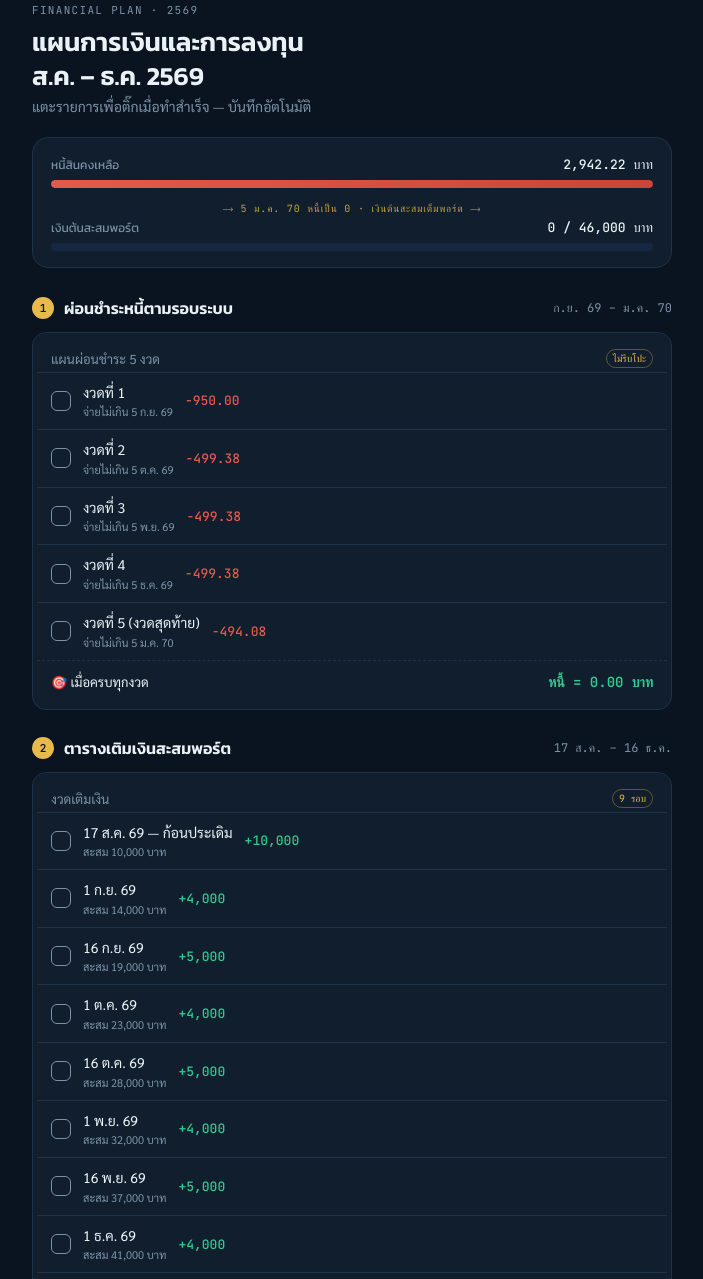
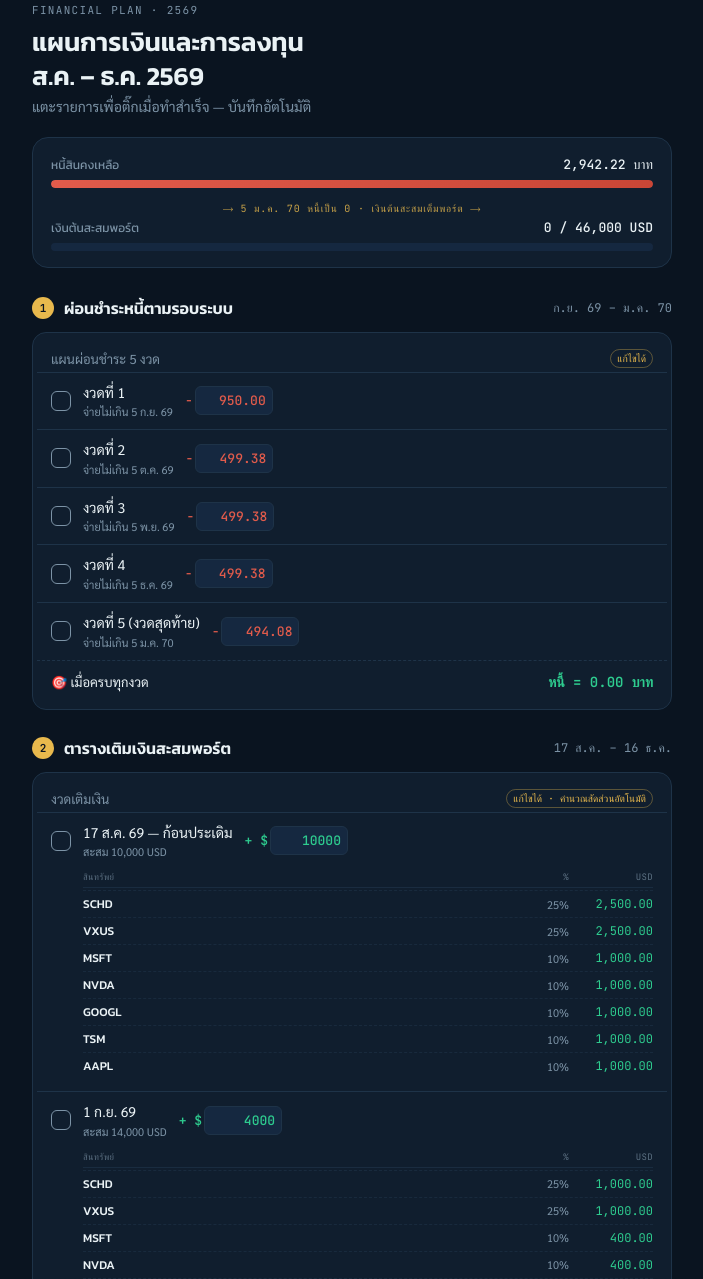
Before and after one commit to akadechmanowan8/DCAmasterplan, a plain HTML site: page index.html in a window 1280 px wide. Shown: the part 21-1300 px from the top of the page, without its empty margins (288-991 px from the left). Drawn offline with Linux system fonts and the light colour scheme.

Commit message:
Add files via upload

```diff
--- a/index.html
+++ b/index.html
@@ -143,6 +143,48 @@
   .item-amt.in{color:var(--growth);}
   .item-amt.neutral{color:var(--text-dim);}
 
+  .amt-wrap{
+    display:flex; align-items:center; gap:2px;
+    font-family:'JetBrains Mono',monospace; font-size:13px; font-weight:500;
+  }
+  .amt-wrap.out{color:var(--debt);}
+  .amt-wrap.in{color:var(--growth);}
+  .amt-input{
+    width:78px; text-align:right;
+    background:var(--surface-2); border:1px solid var(--border);
+    border-radius:6px; color:inherit;
+    font-family:'JetBrains Mono',monospace; font-size:13px; font-weight:500;
+    padding:5px 6px; -moz-appearance:textfield;
+  }
+  .amt-input::-webkit-outer-spin-button, .amt-input::-webkit-inner-spin-button{
+    -webkit-appearance:none; margin:0;
+  }
+  .amt-input:focus{outline:1.5px solid var(--gold); border-color:var(--gold);}
+
+  .port-block{border-top:1px solid var(--border);}
+  .port-block:first-child{border-top:none;}
+  .port-block .item{border-top:none;}
+  .alloc-mini{
+    padding:2px 14px 12px 46px;
+  }
+  .alloc-mini-head{
+    display:grid; grid-template-columns:1fr 44px 80px;
+    gap:4px; font-size:9px; color:var(--text-dim); opacity:.7;
+    padding-bottom:4px; border-bottom:1px solid var(--border); margin-bottom:2px;
+    font-family:'JetBrains Mono',monospace; letter-spacing:.04em;
+  }
+  .alloc-mini-head span:not(:first-child){text-align:right;}
+  .alloc-mini-row{
+    display:grid; grid-template-columns:1fr 44px 80px;
+    gap:4px; align-items:center;
+    padding:4px 0; font-size:12px;
+    border-top:1px dashed rgba(30,51,72,.6);
+  }
+  .alloc-mini-row:first-of-type{border-top:none;}
+  .alloc-mini-name{font-family:'Kanit',sans-serif; font-weight:500;}
+  .alloc-mini-pct{color:var(--text-dim); font-size:11px; text-align:right;}
+  .alloc-mini-usd{font-family:'JetBrains Mono',monospace; color:var(--growth); text-align:right;}
+
   .status-line{
     padding:12px 14px; border-top:1px dashed var(--border);
     font-size:13px; display:flex; justify-content:space-between; align-items:center;
@@ -202,7 +244,7 @@
       </div>
       <div class="baton">⟶ 5 ม.ค. 70 หนี้เป็น 0 · เงินต้นสะสมเต็มพอร์ต ⟶</div>
       <div class="handoff-row">
-        <div class="handoff-label"><span>เงินต้นสะสมพอร์ต</span><b id="portLabel">0 / 46,000 บาท</b></div>
+        <div class="handoff-label"><span>เงินต้นสะสมพอร์ต</span><b id="portLabel">0 / 46,000 USD</b></div>
         <div class="track"><div class="fill growth" id="portBar" style="width:0%"></div></div>
       </div>
     </div>
@@ -217,12 +259,12 @@
     </div>
 
     <div class="card">
-      <div class="card-title">แผนผ่อนชำระ 5 งวด <span class="tag">ไม่รีบโปะ</span></div>
-      <div class="item debt-item" data-id="debt-1" data-amt="950.00"><div class="box"><svg width="12" height="12" viewBox="0 0 12 12"><path d="M2 6l3 3 5-6" stroke="#0A1420" stroke-width="2" fill="none"/></svg></div><div><div class="item-label">งวดที่ 1</div><div class="item-sub">จ่ายไม่เกิน 5 ก.ย. 69</div></div><div class="item-amt out">−950.00</div></div>
-      <div class="item debt-item" data-id="debt-2" data-amt="499.38"><div class="box"><svg width="12" height="12" viewBox="0 0 12 12"><path d="M2 6l3 3 5-6" stroke="#0A1420" stroke-width="2" fill="none"/></svg></div><div><div class="item-label">งวดที่ 2</div><div class="item-sub">จ่ายไม่เกิน 5 ต.ค. 69</div></div><div class="item-amt out">−499.38</div></div>
-      <div class="item debt-item" data-id="debt-3" data-amt="499.38"><div class="box"><svg width="12" height="12" viewBox="0 0 12 12"><path d="M2 6l3 3 5-6" stroke="#0A1420" stroke-width="2" fill="none"/></svg></div><div><div class="item-label">งวดที่ 3</div><div class="item-sub">จ่ายไม่เกิน 5 พ.ย. 69</div></div><div class="item-amt out">−499.38</div></div>
-      <div class="item debt-item" data-id="debt-4" data-amt="499.38"><div class="box"><svg width="12" height="12" viewBox="0 0 12 12"><path d="M2 6l3 3 5-6" stroke="#0A1420" stroke-width="2" fill="none"/></svg></div><div><div class="item-label">งวดที่ 4</div><div class="item-sub">จ่ายไม่เกิน 5 ธ.ค. 69</div></div><div class="item-amt out">−499.38</div></div>
-      <div class="item debt-item" data-id="debt-5" data-amt="494.08"><div class="box"><svg width="12" height="12" viewBox="0 0 12 12"><path d="M2 6l3 3 5-6" stroke="#0A1420" stroke-width="2" fill="none"/></svg></div><div><div class="item-label">งวดที่ 5 (งวดสุดท้าย)</div><div class="item-sub">จ่ายไม่เกิน 5 ม.ค. 70</div></div><div class="item-amt out">−494.08</div></div>
+      <div class="card-title">แผนผ่อนชำระ 5 งวด <span class="tag">แก้ไขได้</span></div>
+      <div class="item debt-item" data-id="debt-1"><div class="box"><svg width="12" height="12" viewBox="0 0 12 12"><path d="M2 6l3 3 5-6" stroke="#0A1420" stroke-width="2" fill="none"/></svg></div><div><div class="item-label">งวดที่ 1</div><div class="item-sub">จ่ายไม่เกิน 5 ก.ย. 69</div></div><div class="amt-wrap out"><span>−</span><input type="number" class="amt-input" id="amt-debt-1" value="950.00" step="0.01" inputmode="decimal"></div></div>
+      <div class="item debt-item" data-id="debt-2"><div class="box"><svg width="12" height="12" viewBox="0 0 12 12"><path d="M2 6l3 3 5-6" stroke="#0A1420" stroke-width="2" fill="none"/></svg></div><div><div class="item-label">งวดที่ 2</div><div class="item-sub">จ่ายไม่เกิน 5 ต.ค. 69</div></div><div class="amt-wrap out"><span>−</span><input type="number" class="amt-input" id="amt-debt-2" value="499.38" step="0.01" inputmode="decimal"></div></div>
+      <div class="item debt-item" data-id="debt-3"><div class="box"><svg width="12" height="12" viewBox="0 0 12 12"><path d="M2 6l3 3 5-6" stroke="#0A1420" stroke-width="2" fill="none"/></svg></div><div><div class="item-label">งวดที่ 3</div><div class="item-sub">จ่ายไม่เกิน 5 พ.ย. 69</div></div><div class="amt-wrap out"><span>−</span><input type="number" class="amt-input" id="amt-debt-3" value="499.38" step="0.01" inputmode="decimal"></div></div>
+      <div class="item debt-item" data-id="debt-4"><div class="box"><svg width="12" height="12" viewBox="0 0 12 12"><path d="M2 6l3 3 5-6" stroke="#0A1420" stroke-width="2" fill="none"/></svg></div><div><div class="item-label">งวดที่ 4</div><div class="item-sub">จ่ายไม่เกิน 5 ธ.ค. 69</div></div><div class="amt-wrap out"><span>−</span><input type="number" class="amt-input" id="amt-debt-4" value="499.38" step="0.01" inputmode="decimal"></div></div>
+      <div class="item debt-item" data-id="debt-5"><div class="box"><svg width="12" height="12" viewBox="0 0 12 12"><path d="M2 6l3 3 5-6" stroke="#0A1420" stroke-width="2" fill="none"/></svg></div><div><div class="item-label">งวดที่ 5 (งวดสุดท้าย)</div><div class="item-sub">จ่ายไม่เกิน 5 ม.ค. 70</div></div><div class="amt-wrap out"><span>−</span><input type="number" class="amt-input" id="amt-debt-5" value="494.08" step="0.01" inputmode="decimal"></div></div>
       <div class="status-line"><span>🎯 เมื่อครบทุกงวด</span><b style="color:var(--growth)">หนี้ = 0.00 บาท</b></div>
     </div>
   </section>
@@ -236,41 +278,49 @@
     </div>
 
     <div class="card">
-      <div class="card-title">งวดเติมเงิน <span class="tag">9 รอบ</span></div>
-      <div class="item port-item" data-id="port-1" data-cum="10000"><div class="box"><svg width="12" height="12" viewBox="0 0 12 12"><path d="M2 6l3 3 5-6" stroke="#0A1420" stroke-width="2" fill="none"/></svg></div><div><div class="item-label">17 ส.ค. 69 — ก้อนประเดิม</div><div class="item-sub">สะสม 10,000 บาท</div></div><div class="item-amt in">+10,000</div></div>
-      <div class="item port-item" data-id="port-2" data-cum="14000"><div class="box"><svg width="12" height="12" viewBox="0 0 12 12"><path d="M2 6l3 3 5-6" stroke="#0A1420" stroke-width="2" fill="none"/></svg></div><div><div class="item-label">1 ก.ย. 69</div><div class="item-sub">สะสม 14,000 บาท</div></div><div class="item-amt in">+4,000</div></div>
-      <div class="item port-item" data-id="port-3" data-cum="19000"><div class="box"><svg width="12" height="12" viewBox="0 0 12 12"><path d="M2 6l3 3 5-6" stroke="#0A1420" stroke-width="2" fill="none"/></svg></div><div><div class="item-label">16 ก.ย. 69</div><div class="item-sub">สะสม 19,000 บาท</div></div><div class="item-amt in">+5,000</div></div>
-      <div class="item port-item" data-id="port-4" data-cum="23000"><div class="box"><svg width="12" height="12" viewBox="0 0 12 12"><path d="M2 6l3 3 5-6" stroke="#0A1420" stroke-width="2" fill="none"/></svg></div><div><div class="item-label">1 ต.ค. 69</div><div class="item-sub">สะสม 23,000 บาท</div></div><div class="item-amt in">+4,000</div></div>
-      <div class="item port-item" data-id="port-5" data-cum="28000"><div class="box"><svg width="12" height="12" viewBox="0 0 12 12"><path d="M2 6l3 3 5-6" stroke="#0A1420" stroke-width="2" fill="none"/></svg></div><div><div class="item-label">16 ต.ค. 69</div><div class="item-sub">สะสม 28,000 บาท</div></div><div class="item-amt in">+5,000</div></div>
-      <div class="item port-item" data-id="port-6" data-cum="32000"><div class="box"><svg width="12" height="12" viewBox="0 0 12 12"><path d="M2 6l3 3 5-6" stroke="#0A1420" stroke-width="2" fill="none"/></svg></div><div><div class="item-label">1 พ.ย. 69</div><div class="item-sub">สะสม 32,000 บาท</div></div><div class="item-amt in">+4,000</div></div>
-      <div class="item port-item" data-id="port-7" data-cum="37000"><div class="box"><svg width="12" height="12" viewBox="0 0 12 12"><path d="M2 6l3 3 5-6" stroke="#0A1420" stroke-width="2" fill="none"/></svg></div><div><div class="item-label">16 พ.ย. 69</div><div class="item-sub">สะสม 37,000 บาท</div></div><div class="item-amt in">+5,000</div></div>
-      <div class="item port-item" data-id="port-8" data-cum="41000"><div class="box"><svg width="12" height="12" viewBox="0 0 12 12"><path d="M2 6l3 3 5-6" stroke="#0A1420" stroke-width="2" fill="none"/></svg></div><div><div class="item-label">1 ธ.ค. 69</div><div class="item-sub">สะสม 41,000 บาท</div></div><div class="item-amt in">+4,000</div></div>
-      <div class="item port-item" data-id="port-9" data-cum="46000"><div class="box"><svg width="12" height="12" viewBox="0 0 12 12"><path d="M2 6l3 3 5-6" stroke="#0A1420" stroke-width="2" fill="none"/></svg></div><div><div class="item-label">16 ธ.ค. 69 — งวดสุดท้าย</div><div class="item-sub">สะสม 46,000 บาท</div></div><div class="item-amt in">+5,000</div></div>
-    </div>
-
-    <div class="card">
-      <div class="card-title">สัดส่วนการลงทุน · งวด 4,000 บาท <span class="tag">1 ของเดือน</span></div>
-      <div class="alloc">
-        <div class="alloc-row"><div><span class="alloc-name">SCHD</span><span class="alloc-pct">25%</span></div><div class="alloc-val">1,000</div></div>
-        <div class="alloc-row"><div><span class="alloc-name">VXUS</span><span class="alloc-pct">25%</span></div><div class="alloc-val">1,000</div></div>
-        <div class="alloc-row"><div><span class="alloc-name">MSFT</span><span class="alloc-pct">10%</span></div><div class="alloc-val">400</div></div>
-        <div class="alloc-row"><div><span class="alloc-name">NVDA</span><span class="alloc-pct">10%</span></div><div class="alloc-val">400</div></div>
-        <div class="alloc-row"><div><span class="alloc-name">GOOGL</span><span class="alloc-pct">10%</span></div><div class="alloc-val">400</div></div>
-        <div class="alloc-row"><div><span class="alloc-name">TSM</span><span class="alloc-pct">10%</span></div><div class="alloc-val">400</div></div>
-        <div class="alloc-row"><div><span class="alloc-name">AAPL</span><span class="alloc-pct">10%</span></div><div class="alloc-val">400</div></div>
+      <div class="card-title">งวดเติมเงิน <span class="tag">แก้ไขได้ · คำนวณสัดส่วนอัตโนมัติ</span></div>
+      <div class="port-block" data-id="port-1">
+        <div class="item port-item" data-id="port-1"><div class="box"><svg width="12" height="12" viewBox="0 0 12 12"><path d="M2 6l3 3 5-6" stroke="#0A1420" stroke-width="2" fill="none"/></svg></div><div><div class="item-label">17 ส.ค. 69 — ก้อนประเดิม</div><div class="item-sub" id="cum-port-1">สะสม 10,000 USD</div></div><div class="amt-wrap in"><span>+ $</span><input type="number" class="amt-input" id="amt-port-1" value="10000" step="1" inputmode="decimal"></div></div>
+        <div class="alloc-mini" id="alloc-port-1"></div>
+      </div>
+      <div class="port-block" data-id="port-2">
+        <div class="item port-item" data-id="port-2"><div class="box"><svg width="12" height="12" viewBox="0 0 12 12"><path d="M2 6l3 3 5-6" stroke="#0A1420" stroke-width="2" fill="none"/></svg></div><div><div class="item-label">1 ก.ย. 69</div><div class="item-sub" id="cum-port-2">สะสม 14,000 USD</div></div><div class="amt-wrap in"><span>+ $</span><input type="number" class="amt-input" id="amt-port-2" value="4000" step="1" inputmode="decimal"></div></div>
+        <div class="alloc-mini" id="alloc-port-2"></div>
+      </div>
+      <div class="port-block" data-id="port-3">
+        <div class="item port-item" data-id="port-3"><div class="box"><svg width="12" height="12" viewBox="0 0 12 12"><path d="M2 6l3 3 5-6" stroke="#0A1420" stroke-width="2" fill="none"/></svg></div><div><div class="item-label">16 ก.ย. 69</div><div class="item-sub" id="cum-port-3">สะสม 19,000 USD</div></div><div class="amt-wrap in"><span>+ $</span><input type="number" class="amt-input" id="amt-port-3" value="5000" step="1" inputmode="decimal"></div></div>
+        <div class="alloc-mini" id="alloc-port-3"></div>
+      </div>
+      <div class="port-block" data-id="port-4">
+        <div class="item port-item" data-id="port-4"><div class="box"><svg width="12" height="12" viewBox="0 0 12 12"><path d="M2 6l3 3 5-6" stroke="#0A1420" stroke-width="2" fill="none"/></svg></div><div><div class="item-label">1 ต.ค. 69</div><div class="item-sub" id="cum-port-4">สะสม 23,000 USD</div></div><div class="amt-wrap in"><span>+ $</span><input type="number" class="amt-input" id="amt-port-4" value="4000" step="1" inputmode="decimal"></div></div>
+        <div class="alloc-mini" id="alloc-port-4"></div>
+      </div>
+      <div class="port-block" data-id="port-5">
+        <div class="item port-item" data-id="port-5"><div class="box"><svg width="12" height="12" viewBox="0 0 12 12"><path d="M2 6l3 3 5-6" stroke="#0A1420" stroke-width="2" fill="none"/></svg></div><div><div class="item-label">16 ต.ค. 69</div><div class="item-sub" id="cum-port-5">สะสม 28,000 USD</div></div><div class="amt-wrap in"><span>+ $</span><input type="number" class="amt-input" id="amt-port-5" value="5000" step="1" inputmode="decimal"></div></div>
+        <div class="alloc-mini" id="alloc-port-5"></div>
+      </div>
+      <div class="port-block" data-id="port-6">
+        <div class="item port-item" data-id="port-6"><div class="box"><svg width="12" height="12" viewBox="0 0 12 12"><path d="M2 6l3 3 5-6" stroke="#0A1420" stroke-width="2" fill="none"/></svg></div><div><div class="item-label">1 พ.ย. 69</div><div class="item-sub" id="cum-port-6">สะสม 32,000 USD</div></div><div class="amt-wrap in"><span>+ $</span><input type="number" class="amt-input" id="amt-port-6" value="4000" step="1" inputmode="decimal"></div></div>
+        <div class="alloc-mini" id="alloc-port-6"></div>
+      </div>
+      <div class="port-block" data-id="port-7">
+        <div class="item port-item" data-id="port-7"><div class="box"><svg width="12" height="12" viewBox="0 0 12 12"><path d="M2 6l3 3 5-6" stroke="#0A1420" stroke-width="2" fill="none"/></svg></div><div><div class="item-label">16 พ.ย. 69</div><div class="item-sub" id="cum-port-7">สะสม 37,000 USD</div></div><div class="amt-wrap in"><span>+ $</span><input type="number" class="amt-input" id="amt-port-7" value="5000" step="1" inputmode="decimal"></div></div>
+        <div class="alloc-mini" id="alloc-port-7"></div>
+      </div>
+      <div class="port-block" data-id="port-8">
+        <div class="item port-item" data-id="port-8"><div class="box"><svg width="12" height="12" viewBox="0 0 12 12"><path d="M2 6l3 3 5-6" stroke="#0A1420" stroke-width="2" fill="none"/></svg></div><div><div class="item-label">1 ธ.ค. 69</div><div class="item-sub" id="cum-port-8">สะสม 41,000 USD</div></div><div class="amt-wrap in"><span>+ $</span><input type="number" class="amt-input" id="amt-port-8" value="4000" step="1" inputmode="decimal"></div></div>
+        <div class="alloc-mini" id="alloc-port-8"></div>
+      </div>
+      <div class="port-block" data-id="port-9">
+        <div class="item port-item" data-id="port-9"><div class="box"><svg width="12" height="12" viewBox="0 0 12 12"><path d="M2 6l3 3 5-6" stroke="#0A1420" stroke-width="2" fill="none"/></svg></div><div><div class="item-label">16 ธ.ค. 69 — งวดสุดท้าย</div><div class="item-sub" id="cum-port-9">สะสม 46,000 USD</div></div><div class="amt-wrap in"><span>+ $</span><input type="number" class="amt-input" id="amt-port-9" value="5000" step="1" inputmode="decimal"></div></div>
+        <div class="alloc-mini" id="alloc-port-9"></div>
       </div>
     </div>
 
     <div class="card">
-      <div class="card-title">สัดส่วนการลงทุน · งวด 5,000 บาท <span class="tag">16–17 ของเดือน</span></div>
-      <div class="alloc">
-        <div class="alloc-row"><div><span class="alloc-name">SCHD</span><span class="alloc-pct">25%</span></div><div class="alloc-val">1,250</div></div>
-        <div class="alloc-row"><div><span class="alloc-name">VXUS</span><span class="alloc-pct">25%</span></div><div class="alloc-val">1,250</div></div>
-        <div class="alloc-row"><div><span class="alloc-name">MSFT</span><span class="alloc-pct">10%</span></div><div class="alloc-val">500</div></div>
-        <div class="alloc-row"><div><span class="alloc-name">NVDA</span><span class="alloc-pct">10%</span></div><div class="alloc-val">500</div></div>
-        <div class="alloc-row"><div><span class="alloc-name">GOOGL</span><span class="alloc-pct">10%</span></div><div class="alloc-val">500</div></div>
-        <div class="alloc-row"><div><span class="alloc-name">TSM</span><span class="alloc-pct">10%</span></div><div class="alloc-val">500</div></div>
-        <div class="alloc-row"><div><span class="alloc-name">AAPL</span><span class="alloc-pct">10%</span></div><div class="alloc-val">500</div></div>
+      <div class="card-title">สูตรคำนวณสัดส่วน <span class="tag">ETF 50% : หุ้น 50%</span></div>
+      <div class="alloc" style="font-size:12px; color:var(--text-dim); line-height:1.9; padding-top:0;">
+        ETF (SCHD 25% + VXUS 25%) และหุ้นรายตัว 5 ตัว (MSFT · NVDA · GOOGL · TSM · AAPL) ตัวละ 10% เท่ากัน — พิมพ์ยอดเงิน (USD) ในแต่ละงวดด้านบน ระบบคำนวณสัดส่วนให้อัตโนมัติทันที ไม่ต้องแปลงค่าเงินอีกต่อไป
       </div>
     </div>
   </section>
@@ -281,7 +331,7 @@
     <div class="finale-goal">
       🎯 เป้าหมายสิ้นปี 2569<br>
       หนี้สิน: <b>0.00 บาท</b> (หมดเกลี้ยง 100%)<br>
-      เงินต้นสะสม: <b>46,000 บาท</b><br>
+      เงินต้นสะสม: <b>46,000 USD</b><br>
       ประมาณการมูลค่าพอร์ตรวมผลตอบแทน: <b>~47,300 – 50,000+ บาท</b>
     </div>
   </div>
@@ -292,39 +342,81 @@
 
 <script>
 const STORAGE_KEY = 'financial-plan-2569-checklist';
+const AMT_KEY = 'financial-plan-2569-amounts';
 const items = Array.from(document.querySelectorAll('.item[data-id]'));
-const debtItems = document.querySelectorAll('.debt-item');
-const portItems = document.querySelectorAll('.port-item');
-const debtTotal = 2942.22;
-const portGoal = 46000;
+const debtIds = ['debt-1','debt-2','debt-3','debt-4','debt-5'];
+const portIds = ['port-1','port-2','port-3','port-4','port-5','port-6','port-7','port-8','port-9'];
+const portDates = {
+  'port-1':'17 ส.ค. 69 — ก้อนประเดิม','port-2':'1 ก.ย. 69','port-3':'16 ก.ย. 69',
+  'port-4':'1 ต.ค. 69','port-5':'16 ต.ค. 69','port-6':'1 พ.ย. 69',
+  'port-7':'16 พ.ย. 69','port-8':'1 ธ.ค. 69','port-9':'16 ธ.ค. 69 — งวดสุดท้าย'
+};
+const ASSETS = [
+  {key:'SCHD', pct:0.25}, {key:'VXUS', pct:0.25},
+  {key:'MSFT', pct:0.10}, {key:'NVDA', pct:0.10}, {key:'GOOGL', pct:0.10},
+  {key:'TSM', pct:0.10}, {key:'AAPL', pct:0.10}
+];
 
-let state = {};
+let state = {};   // checked state per item id
+let amounts = {}; // current amount per item id (USD)
 
-function fmt(n){
-  return n.toLocaleString(undefined, {minimumFractionDigits:2, maximumFractionDigits:2});
+function fmt2(n){ return n.toLocaleString(undefined, {minimumFractionDigits:2, maximumFractionDigits:2}); }
+function fmt0(n){ return Math.round(n).toLocaleString(); }
+function fmtUsd(n){ return n.toLocaleString(undefined, {minimumFractionDigits:2, maximumFractionDigits:2}); }
+
+function getAmt(id, fallback){
+  const v = parseFloat(amounts[id]);
+  return isNaN(v) ? fallback : v;
+}
+
+function renderAllocFor(id){
+  const amt = getAmt(id, 0);
+  const el = document.getElementById('alloc-' + id);
+  if(!el) return;
+  const head = `<div class="alloc-mini-head"><span>สินทรัพย์</span><span>%</span><span>USD</span></div>`;
+  const rows = ASSETS.map(a=>{
+    const val = amt * a.pct;
+    return `<div class="alloc-mini-row">
+      <span class="alloc-mini-name">${a.key}</span>
+      <span class="alloc-mini-pct">${Math.round(a.pct*100)}%</span>
+      <span class="alloc-mini-usd">${fmtUsd(val)}</span>
+    </div>`;
+  }).join('');
+  el.innerHTML = head + rows;
+}
+
+function recomputeDebt(){
+  let total = 0, paid = 0;
+  debtIds.forEach(id=>{
+    const amt = getAmt(id, 0);
+    total += amt;
+    if(state[id]) paid += amt;
+  });
+  const remaining = Math.max(0, total - paid);
+  const pct = total ? Math.min(100, (paid/total)*100) : 0;
+  document.getElementById('debtBar').style.width = (100-pct) + '%';
+  document.getElementById('debtLabel').textContent = fmt2(remaining) + ' บาท';
+}
+
+function recomputePortfolio(){
+  let running = 0, checkedCum = 0;
+  portIds.forEach(id=>{
+    const amt = getAmt(id, 0);
+    running += amt;
+    const subEl = document.getElementById('cum-' + id);
+    if(subEl) subEl.textContent = 'สะสม ' + fmt0(running) + ' USD';
+    if(state[id]) checkedCum = running;
+    renderAllocFor(id);
+  });
+  const goal = running; // total of all 9 rounds = target
+  const pct = goal ? Math.min(100, (checkedCum/goal)*100) : 0;
+  document.getElementById('portBar').style.width = pct + '%';
+  document.getElementById('portLabel').textContent = fmt0(checkedCum) + ' / ' + fmt0(goal) + ' USD';
 }
 
 function computeAndRender(){
-  // debt bar: sum of checked debt amounts
-  let paidDebt = 0;
-  debtItems.forEach(el=>{
-    if(state[el.dataset.id]) paidDebt += parseFloat(el.dataset.amt);
-  });
-  const remaining = Math.max(0, debtTotal - paidDebt);
-  const debtPct = Math.min(100, (paidDebt/debtTotal)*100);
-  document.getElementById('debtBar').style.width = (100-debtPct) + '%';
-  document.getElementById('debtLabel').textContent = fmt(remaining) + ' บาท';
-
-  // portfolio bar: highest checked cumulative value among port-items
-  let cum = 0;
-  portItems.forEach(el=>{
-    if(state[el.dataset.id]) cum = Math.max(cum, parseInt(el.dataset.cum));
-  });
-  const portPct = Math.min(100, (cum/portGoal)*100);
-  document.getElementById('portBar').style.width = portPct + '%';
-  document.getElementById('portLabel').textContent = cum.toLocaleString() + ' / ' + portGoal.toLocaleString() + ' บาท';
-
-  // overall finale %
+  recomputeDebt();
+  recomputePortfolio();
   const totalItems = items.length;
   const checkedCount = items.filter(el=>state[el.dataset.id]).length;
   const overall = totalItems ? Math.round((checkedCount/totalItems)*100) : 0;
@@ -344,21 +436,43 @@ function loadState(){
     const raw = localStorage.getItem(STORAGE_KEY);
     if(raw){ state = JSON.parse(raw); }
   }catch(e){ state = {}; }
+  try{
+    const rawAmt = localStorage.getItem(AMT_KEY);
+    if(rawAmt){ amounts = JSON.parse(rawAmt); }
+  }catch(e){ amounts = {}; }
+  // sync input fields with saved amounts (if any)
+  document.querySelectorAll('.amt-input').forEach(inp=>{
+    const id = inp.id.replace('amt-', '');
+    if(amounts[id] !== undefined){ inp.value = amounts[id]; }
+    else { amounts[id] = inp.value; }
+  });
   applyVisual();
 }
 
 function saveState(){
-  try{
-    localStorage.setItem(STORAGE_KEY, JSON.stringify(state));
-  }catch(e){ console.error('save failed', e); }
+  try{ localStorage.setItem(STORAGE_KEY, JSON.stringify(state)); }catch(e){ console.error('save failed', e); }
+}
+function saveAmounts(){
+  try{ localStorage.setItem(AMT_KEY, JSON.stringify(amounts)); }catch(e){ console.error('save failed', e); }
 }
 
 items.forEach(el=>{
-  el.addEventListener('click', ()=>{
+  el.addEventListener('click', (ev)=>{
+    if(ev.target.classList.contains('amt-input')) return;
     const id = el.dataset.id;
     state[id] = !state[id];
     applyVisual();
     saveState();
+  });
+});
+
+document.querySelectorAll('.amt-input').forEach(inp=>{
+  inp.addEventListener('click', (ev)=> ev.stopPropagation());
+  inp.addEventListener('input', ()=>{
+    const id = inp.id.replace('amt-', '');
+    amounts[id] = inp.value;
+    computeAndRender();
+    saveAmounts();
   });
 });
 
```
